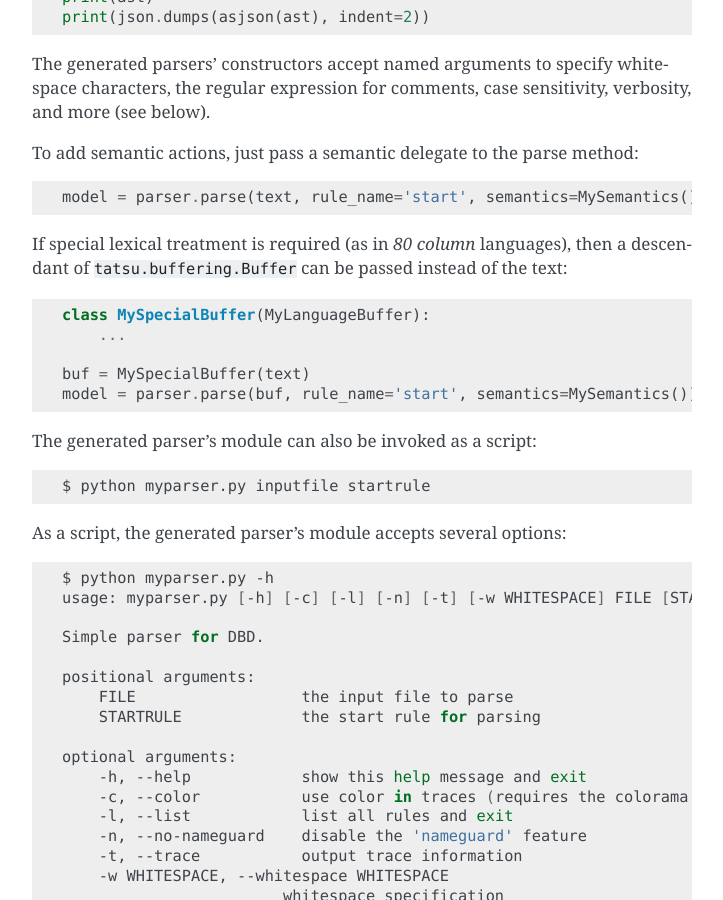
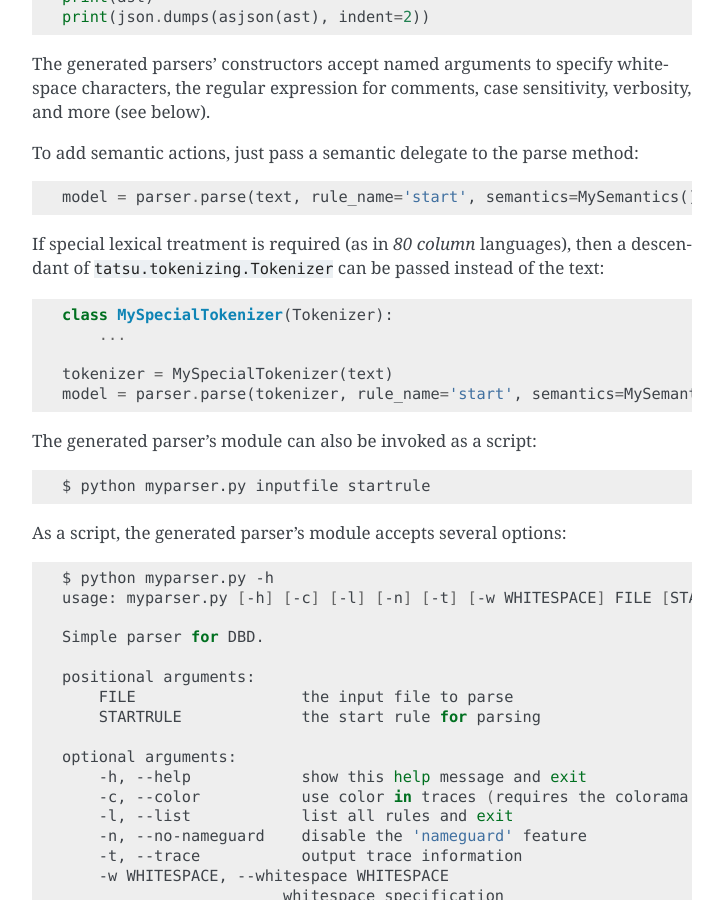
Before and after one commit to neogeny/TatSu, a Sphinx documentation site: the page built from docs/use.rst, in a window 1280 px wide and 900 px high, scrolled down 4888 px. Shown: the whole window, without its empty margins (388-1111 px from the left). Built offline with Sphinx 7.4.7, drawn with Linux system fonts in a browser that asks for light colours; pages that are not in the unit, such as notebooks, are missing from menus; the version number is read from the project's files by our own code.

Commit message:
[docs] mention Tokenizer when it applies
fixes #195

```diff
--- a/docs/use.rst
+++ b/docs/use.rst
@@ -261,16 +261,16 @@ method:
     model = parser.parse(text, rule_name='start', semantics=MySemantics())
 
 If special lexical treatment is required (as in *80 column* languages),
-then a descendant of ``tatsu.buffering.Buffer`` can be passed instead of
+then a descendant of ``tatsu.tokenizing.Tokenizer`` can be passed instead of
 the text:
 
 .. code:: python
 
-    class MySpecialBuffer(MyLanguageBuffer):
+    class MySpecialTokenizer(Tokenizer):
         ...
 
-    buf = MySpecialBuffer(text)
-    model = parser.parse(buf, rule_name='start', semantics=MySemantics())
+    tokenizer = MySpecialTokenizer(text)
+    model = parser.parse(tokenizer, rule_name='start', semantics=MySemantics())
 
 The generated parser's module can also be invoked as a script:
 
```
